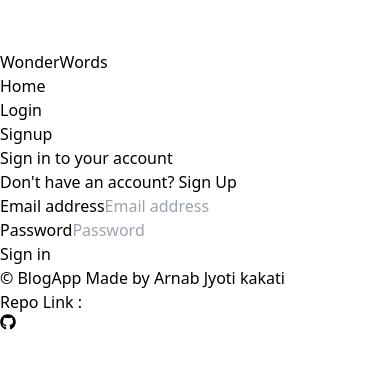
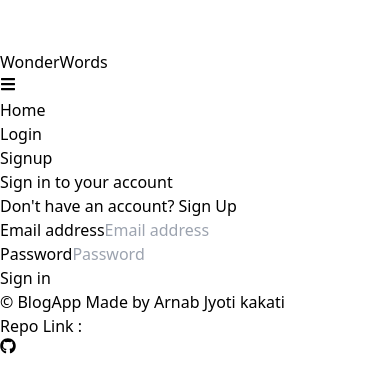
Before and after one commit to Xensen008/WonderWord-BlogApp, a React (Vite) app: page /login in a window 390 px wide. Shown: the top 392 px of the page. Built offline with nearby package versions, Linux system fonts and the light colour scheme; no server answers.

Commit message:
responsiveness added

```diff
--- a/src/components/Header/Header.jsx
+++ b/src/components/Header/Header.jsx
@@ -3,15 +3,18 @@ import { useSelector } from "react-redux";
 import { useNavigate } from "react-router-dom";
 import { Container, Logo, LogoutBtn } from "../index";
 import { Link } from "react-router-dom";
+import { FaBars, FaTimes } from "react-icons/fa";
 
 function Header() {
   const authStatus = useSelector((state) => state.auth.status);
   const navigate = useNavigate();
   const [activeItem, setActiveItem] = useState("/");
+  const [isMenuOpen, setIsMenuOpen] = useState(false);
 
   const handleNavigation = (slug) => {
     navigate(slug);
     setActiveItem(slug);
+    setIsMenuOpen(false);
   };
 
   const navItems = [
@@ -43,21 +46,26 @@ function Header() {
   ];
 
   return (
-    <header className="py-3 shadow bg-gray-900 text-white">
+    <header className="py-2 lg:py-2 shadow bg-gray-900 text-white z-50">
       <Container>
-        <nav className="flex">
-          <div className="mr-4">
+        <nav className="flex justify-between items-center lg:justify-between">
+          <div className="lg:mr-4 text-2xl">
             <Link to="/">
               <Logo/>
             </Link>
           </div>
-          <ul className="flex ml-auto">
+          <div className="lg:hidden z-50 text-2xl">
+            <button className="mt-2" onClick={() => setIsMenuOpen(!isMenuOpen)}>
+              {isMenuOpen ? <FaTimes /> : <FaBars />}
+            </button>
+          </div>
+          <ul className={`fixed right-0 top-0 h-full w-48 bg-gray-900 text-white transition-transform duration-200 ease-in-out transform ${isMenuOpen ? 'translate-x-0' : 'translate-x-full'} lg:translate-x-0 lg:static lg:flex lg:flex-row lg:space-x-4 lg:justify-end lg:w-3/4 pt-8 z-40`}>
             {navItems.map((item) =>
               item.active ? (
                 <li key={item.name}>
                   <button
                     onClick={() => handleNavigation(item.slug)}
-                    className={`inline-block px-6 py-2 duration-200 hover:bg-blue-500 rounded-full ${
+                    className={`inline-block px-6 py-3 text-lg duration-200 hover:bg-blue-500 rounded-full ${
                       item.slug === activeItem ? "bg-blue-500" : ""
                     }`}
                   >
--- a/src/components/Header/LogoutBtn.jsx
+++ b/src/components/Header/LogoutBtn.jsx
@@ -15,7 +15,7 @@ function LogoutBtn() {
     }
   return (
     <button
-    className='inline-bock px-6 py-2 duration-200 hover:bg-blue-100 rounded-full'
+    className='inline-block px-6 py-3 text-lg duration-200 hover:bg-blue-500 rounded-full'
     onClick={logoutHandler}
     >Logout</button>
   )
```
